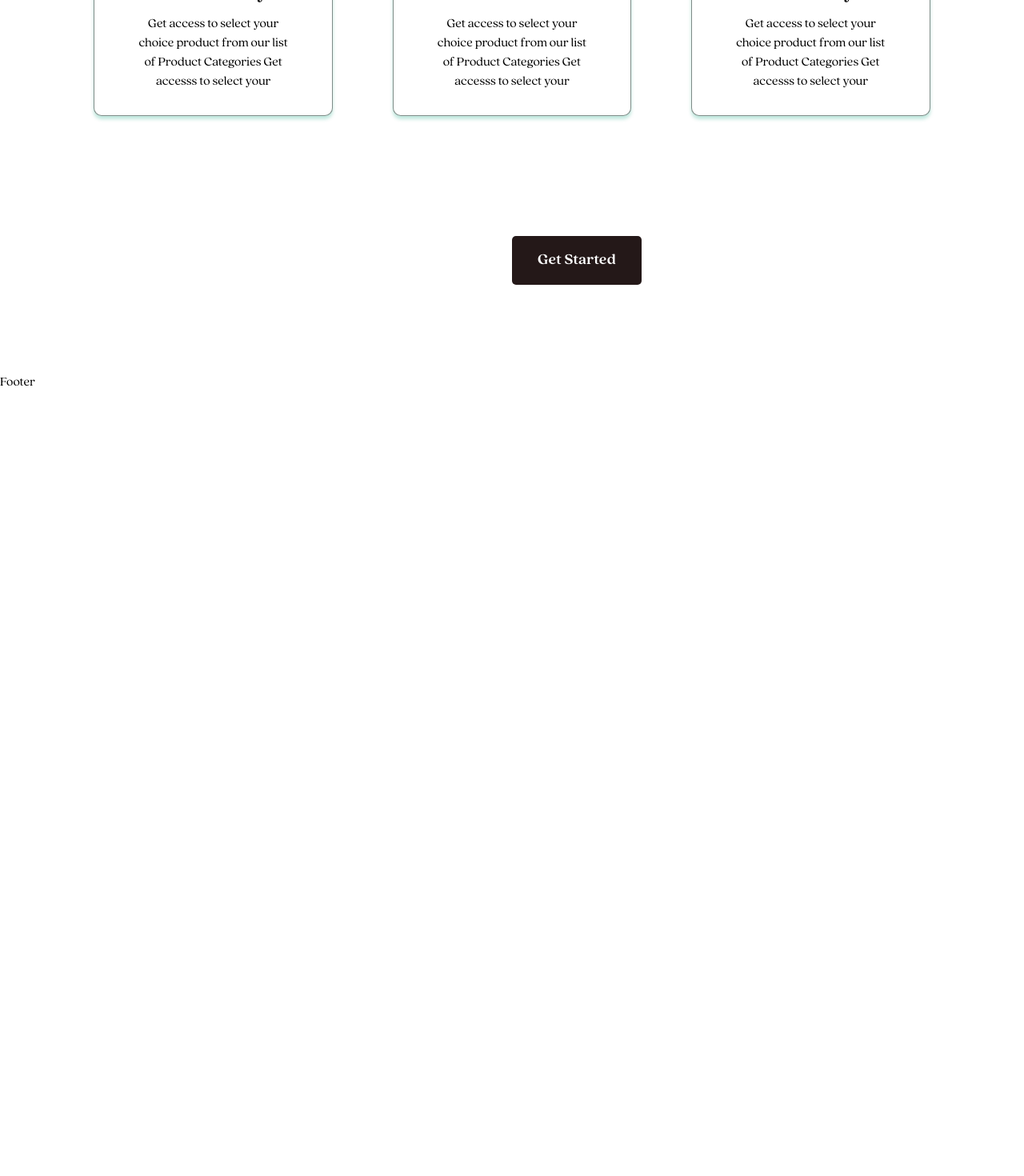
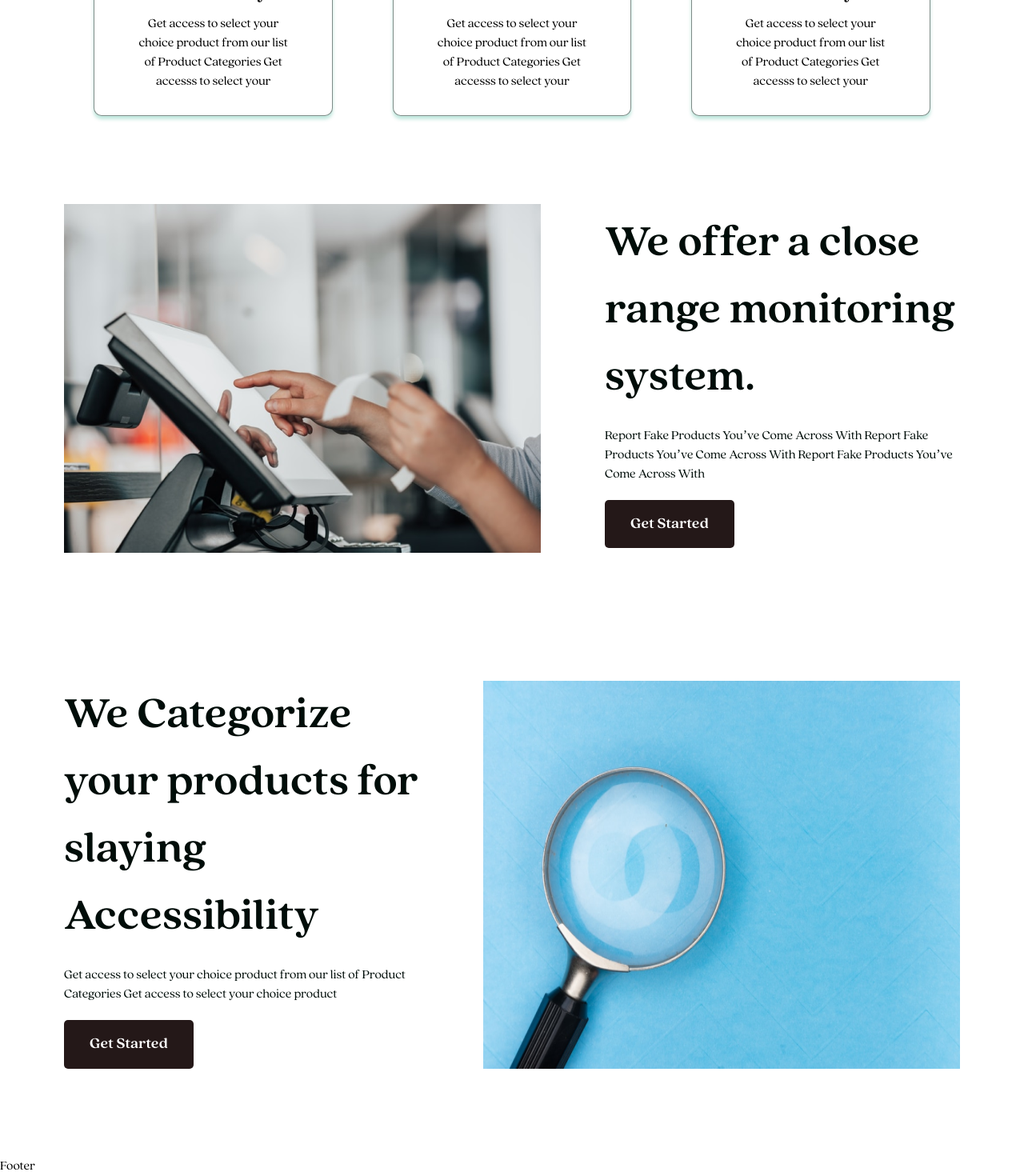
Before and after one commit to Verify-App-TUTN/VerifyProduct, a React (Create React App) app: page / in a window 1280 px wide. Shown: the part 1055-2525 px from the top of the page at 80% size. Before the commit the page ends 1545 px from the top, so only its background shows below. Built offline with nearby package versions, Linux system fonts and the light colour scheme.

Commit message:
added cta details

```diff
--- a/src/components/CTA/CTA.jsx
+++ b/src/components/CTA/CTA.jsx
@@ -1,8 +1,29 @@
 import React from "react";
 import { Details } from "../";
+import { AccessibilityImage, SystemsImage } from "../../assets";
 import style from "./index.module.css";
+const ctaDetails = [
+  {
+    image: SystemsImage,
+    title: "We offer a close range monitoring system.",
+    description: "Report Fake Products You’ve Come Across With Report Fake Products You’ve Come Across With Report Fake Products You’ve Come Across With"
+  },
+  {
+    image: AccessibilityImage,
+    title: "We Categorize your products for slaying Accessibility",
+    description: "Get access to select your choice product from our list of Product Categories Get access to select your choice product ",
+    reversed: true
+  },
+]
 const CTA = () => {
-  return (<Details />);
+  return (
+    <div className={style.CTA}>
+      {ctaDetails.map((props, index) => (
+        <Details {...props} />
+      ))
+      }
+    </div>
+  );
 }
 
 export default CTA;
```
